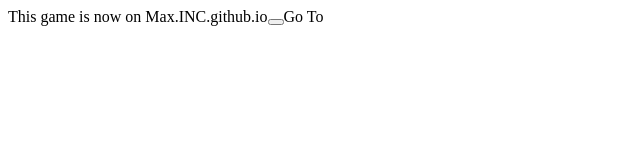
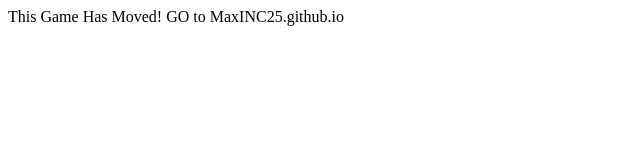
Before and after one commit to Maxisgoated24/Maxisgoated24.github.io, a plain HTML site: page index.html in a window 1280 px wide. Shown: the full height of the page, 0-640 px from the left. Drawn offline with Linux system fonts and the light colour scheme.

Commit message:
Update index.html

```diff
--- a/index.html
+++ b/index.html
@@ -1 +1 @@
-<body>This game is now on Max.INC.github.io<button><a class="LinkButton" location.href='https://Max.INC.github.io'></a></button>Go To</body>
+<body>This Game Has Moved! GO to MaxINC25.github.io</body>
```
